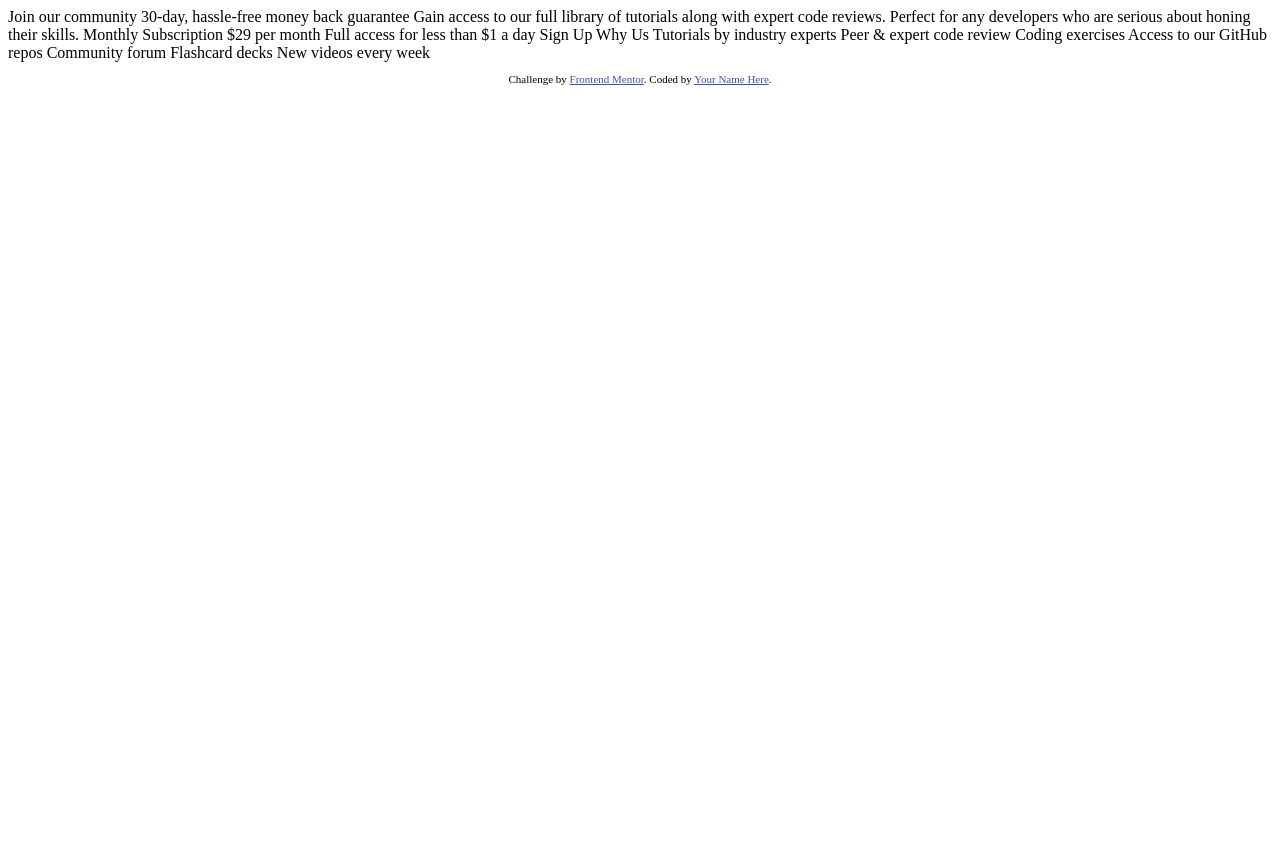
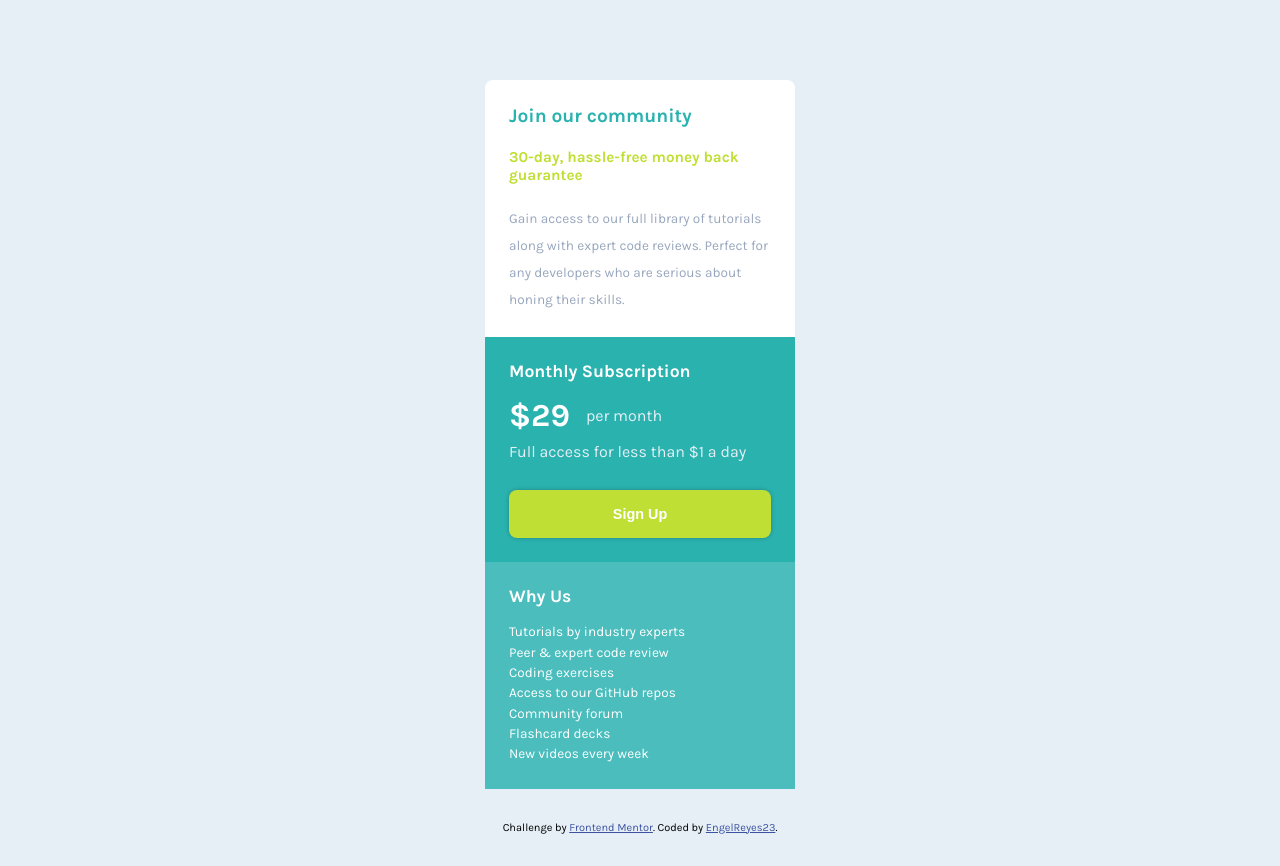
Before and after one commit to EngelReyes23/FrontEnd_Mentor--Single_price_grid_component, a plain HTML site: page index.html in a window 1280 px wide. Before the commit the page ends 800 px from the top, so only its background shows below. Drawn offline with Linux system fonts and the light colour scheme.

Commit message:
diseño movil realizado

```diff
--- a/index.html
+++ b/index.html
@@ -1,50 +1,61 @@
 <!DOCTYPE html>
 <html lang="en">
+
 <head>
   <meta charset="UTF-8">
-  <meta name="viewport" content="width=device-width, initial-scale=1.0"> <!-- displays site properly based on user's device -->
+  <meta name="viewport" content="width=device-width, initial-scale=1.0">
+  <!-- displays site properly based on user's device -->
 
   <link rel="icon" type="image/png" sizes="32x32" href="./images/favicon-32x32.png">
+  <link rel="preconnect" href="https://fonts.googleapis.com">
+  <link rel="preconnect" href="https://fonts.gstatic.com" crossorigin>
+  <link href="https://fonts.googleapis.com/css2?family=Karla:wght@400;700&display=swap" rel="stylesheet">
+
+  <link rel="stylesheet" href="./css/main.min.css">
 
   <title>Frontend Mentor | Single Price Grid Component</title>
+</head>
 
-  <!-- Feel free to remove these styles or customise in your own stylesheet 👍 -->
-  <style>
-    .attribution { font-size: 11px; text-align: center; }
-    .attribution a { color: hsl(228, 45%, 44%); }
-  </style>
-</head>
 <body>
-  Join our community
-
-  30-day, hassle-free money back guarantee
-
+  <main class="main">
+    <article class="card">
+      <div class="section-community">
+        <h1 class="title">Join our community</h1>
+        <h2 class="subtitle">30-day, hassle-free money back guarantee</h2>
+        <p class="paragraph">
           Gain access to our full library of tutorials along with expert code reviews.
           Perfect for any developers who are serious about honing their skills.
-
-  Monthly Subscription
-
-  &dollar;29 per month
-
-  Full access for less than &dollar;1 a day
-
-  Sign Up
-
-  Why Us
-
-  Tutorials by industry experts
-  Peer &amp; expert code review
-  Coding exercises
-  Access to our GitHub repos
-  Community forum
-  Flashcard decks
+        </p>
+      </div>
+      <div class="section-subscription">
+        <h2 class="title">Monthly Subscription</h2>
+        <p class="price-subscription"><span class="price">&dollar;29</span> per month</p>
+        <p>Full access for less than &dollar;1 a day</p>
+        <button class="btn">Sign Up</button>
+      </div>
+      <div class="section-why-us">
+        <h2 class="title">Why Us</h2>
+        <p class="paragraph">
+          Tutorials by industry experts <br>
+          Peer &amp; expert code review <br>
+          Coding exercises <br>
+          Access to our GitHub repos <br>
+          Community forum <br>
+          Flashcard decks <br>
           New videos every week
+        </p>
+      </div>
+    </article>
 
     <footer>
       <p class="attribution">
-      Challenge by <a href="https://www.frontendmentor.io?ref=challenge" target="_blank">Frontend Mentor</a>.
-      Coded by <a href="#">Your Name Here</a>.
+        Challenge by <a
+          href="https://www.frontendmentor.io/challenges/single-price-grid-component-5ce41129d0ff452fec5abbbc"
+          target="_blank">Frontend Mentor</a>.
+        Coded by <a href="https://github.com/EngelReyes23" target="_blank">EngelReyes23</a>.
       </p>
     </footer>
+  </main>
 </body>
+
 </html>
--- /dev/null
+++ b/sass/_layout.scss
@@ -0,0 +1,119 @@
+.main {
+	min-width: 100vw;
+	min-height: 100vh;
+	display: grid;
+	place-items: center;
+	background-color: var(--Light_Gray);
+	font-family: "Karla", sans-serif;
+  overflow-x: hidden;
+}
+
+.card {
+	margin-top: 5rem;
+	background-color: white;
+	width: 100%;
+	max-width: 310px;
+
+	border-radius: .5rem;
+}
+
+.section-community,
+.section-subscription,
+.section-why-us {
+	padding: 1.5rem;
+  color: var(--Light_Gray)
+}
+
+.section-subscription,
+.section-why-us {
+	background-color: var(--Cyan);
+}
+
+.title {
+	color: white;
+	font-size: 1.2rem;
+}
+
+.section-community {
+	display: flex;
+	flex-direction: column;
+	gap: 1.3rem;
+
+	.title {
+		font-weight: var(--font-weight-bold);
+		color: var(--Cyan);
+	}
+
+	.subtitle {
+		font-size: 0.95rem;
+		color: var(--Bright_Yellow);
+	}
+
+	.paragraph {
+		font-size: 0.85rem;
+		line-height: 2;
+		color: var(--Grayish_Blue);
+	}
+}
+
+.section-subscription {
+	display: flex;
+	flex-direction: column;
+	gap: 1rem;
+
+	.title {
+		font-size: 1.1rem;
+	}
+
+	.price-subscription {
+		display: flex;
+		align-items: center;
+		gap: 1rem;
+		margin-bottom: -0.5rem;
+	}
+
+	.price {
+    color: white;
+		font-size: 2rem;
+		font-weight: var(--font-weight-bold);
+	}
+
+  p {
+    font-weight: var(--font-weight-regular);
+  }
+
+	.btn {
+    cursor: pointer;
+		margin-top: 0.8rem;
+		border: none;
+		outline: none;
+		color: white;
+		padding: 1rem;
+		font-size: 0.9rem;
+		font-weight: var(--font-weight-bold);
+		background-color: var(--Bright_Yellow);
+    border-radius: .5rem;
+    box-shadow: 0px 0px 4px rgba(0, 0, 0, 0.25);
+
+    &:active{
+      transform: translateY(2px);
+    }
+	}
+}
+
+.section-why-us {
+	background-color: #4bbdbd;
+	display: flex;
+	flex-direction: column;
+	gap: 1rem;
+	color: white;
+
+	.title {
+		font-size: 1.1rem;
+	}
+
+	.paragraph {
+		line-height: 1.5;
+		font-size: 0.85rem;
+	}
+}
--- /dev/null
+++ b/sass/_settings.scss
@@ -0,0 +1,35 @@
+:root {
+	// Colors Primary
+	--Cyan: #2ab2af;
+	--Bright_Yellow: #c0df34;
+
+	// Colors Neutral
+	--Light_Gray: #e5eff5;
+	--Grayish_Blue: #98a6bd;
+
+	// font-weight
+	--font-weight-regular: 400;
+	--font-weight-bold: 700;
+}
+
+*,
+*::before,
+*::after,
+html {
+	box-sizing: border-box;
+	margin: 0;
+	padding: 0;
+}
+
+body {
+	font-size: 16px;
+}
+
+.attribution {
+	margin: 2rem 0;
+	font-size: 11px;
+	text-align: center;
+}
+.attribution a {
+	color: hsl(228, 45%, 44%);
+}
--- /dev/null
+++ b/sass/main.scss
@@ -0,0 +1,2 @@
+@import './settings';
+@import './layout';
```
Also changed, not shown: css/main.min.css (added). Lines whose indentation alone changed are shown as unchanged.
